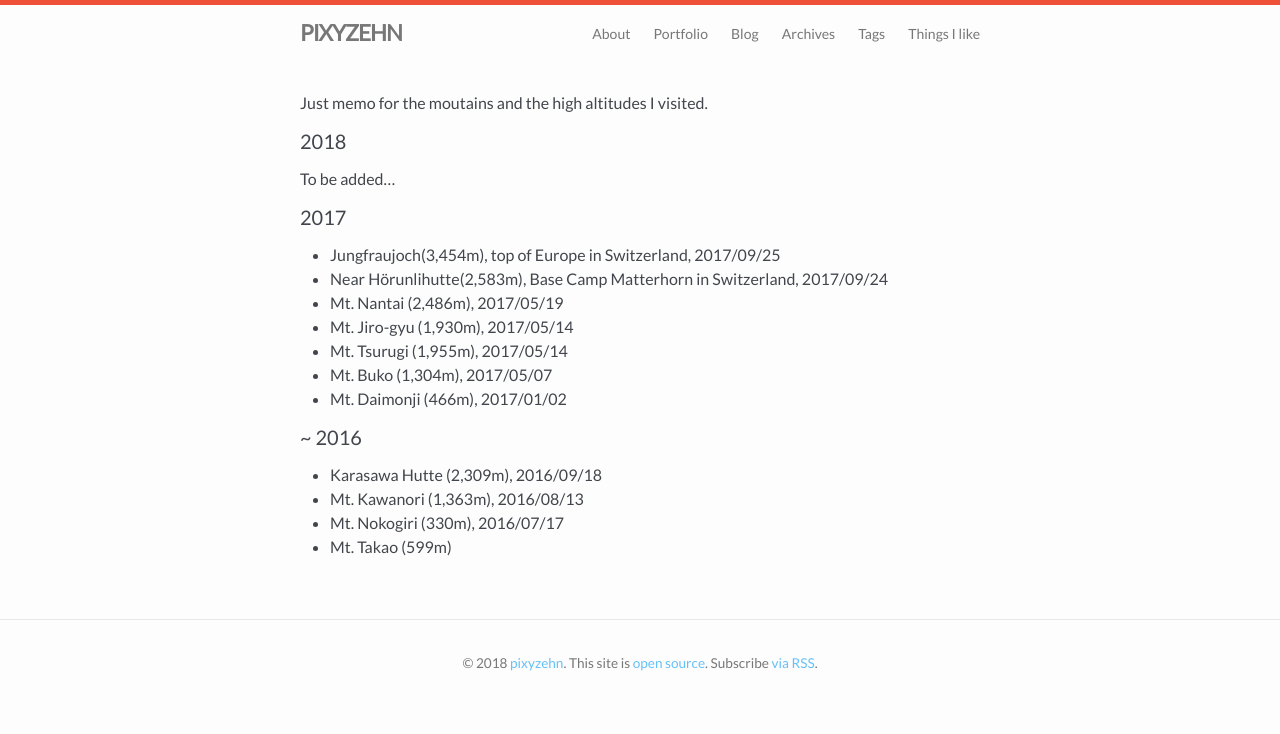
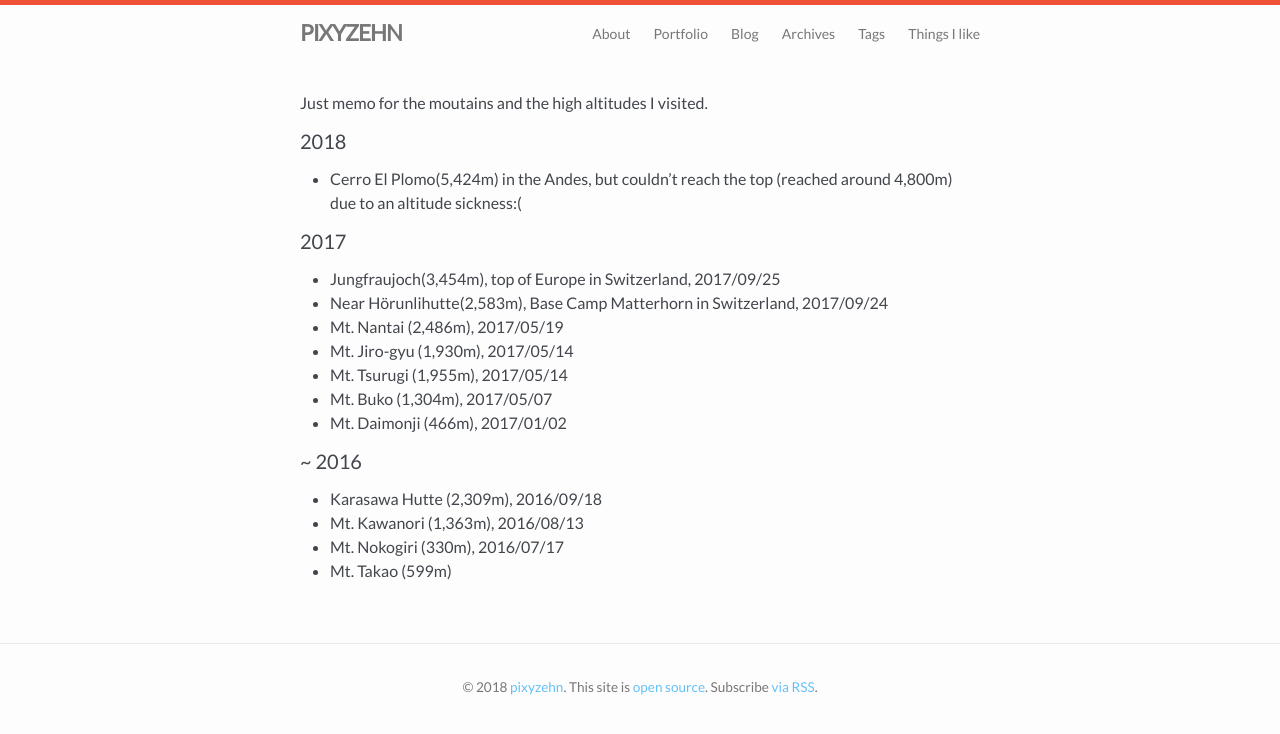
Before and after one commit to pixyzehn/pixyzehn.com, a Jekyll site: the page built from pages/mountain.md, in a window 1280 px wide. Shown: the top 734 px of the page. Built offline with Jekyll 4.4.1, drawn with Linux system fonts in a browser that asks for light colours.

Commit message:
Update mountain.md

```diff
--- a/pages/mountain.md
+++ b/pages/mountain.md
@@ -8,7 +8,7 @@ Just memo for the moutains and the high altitudes I visited.
 
 <h4>2018</h4>
 
-To be added...
+- Cerro El Plomo(5,424m) in the Andes, but couldn't reach the top (reached around 4,800m) due to an altitude sickness:(
 
 <h4>2017</h4>
 
```
